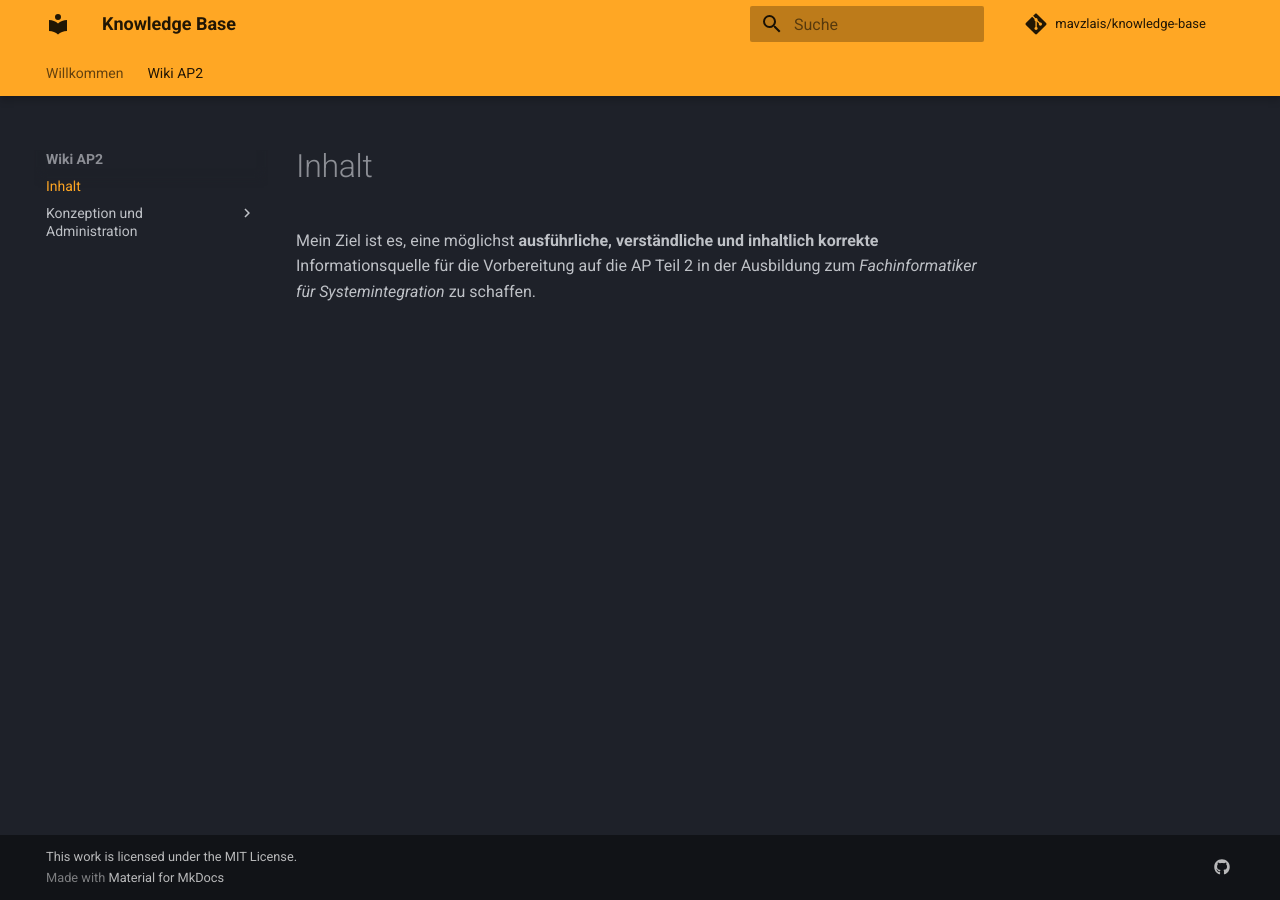
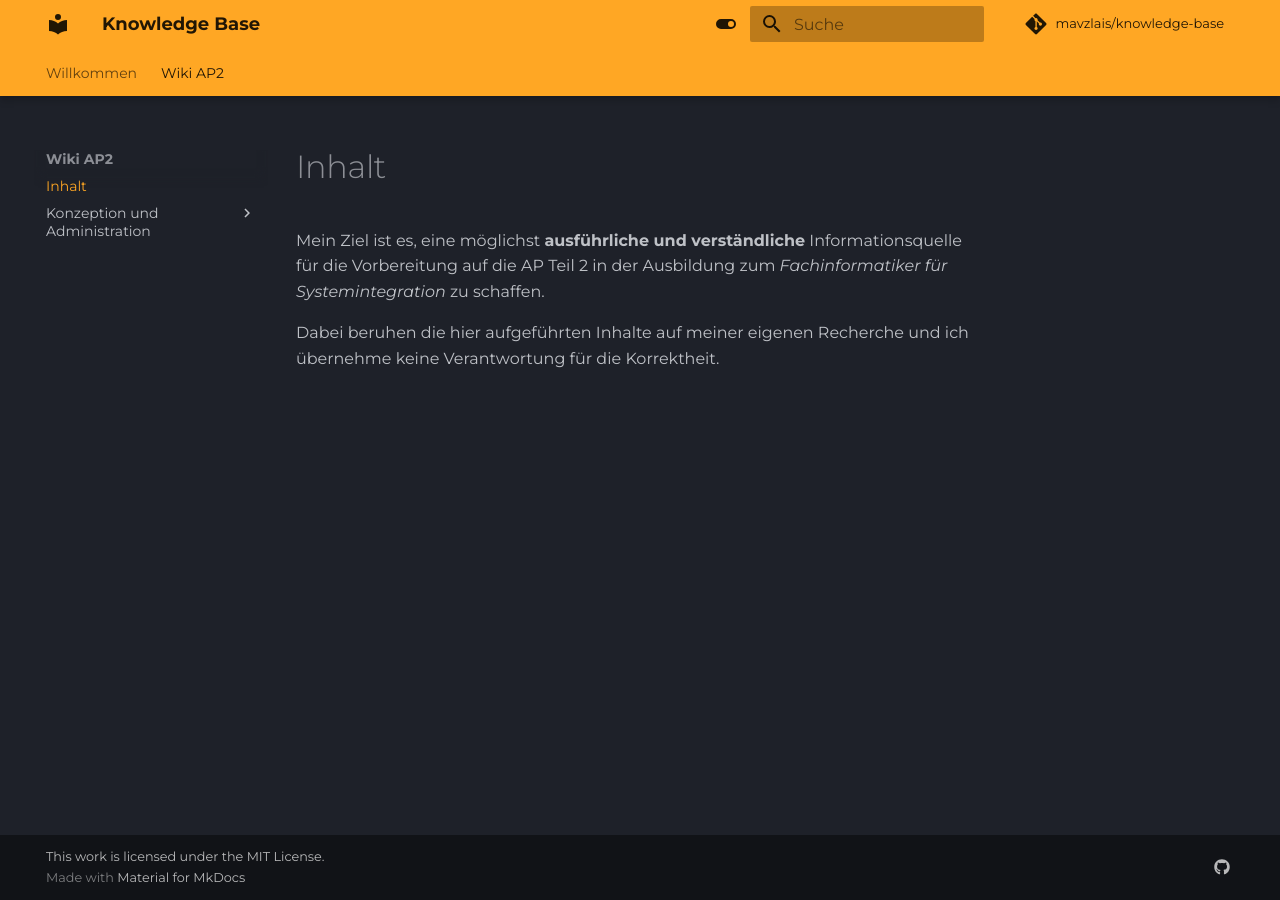
Before and after one commit to mavzlais/knowledge-base, an MkDocs documentation site: the page built from docs/02_wiki_ap2/index.md, in a window 1280 px wide. Built offline with MkDocs 1.6.1 and Material for MkDocs 9.7.7, drawn with Linux system fonts in a browser that asks for light colours; comment, search, counter and statistics services are not loaded.

Commit message:
refactor: update mkdocs.yml and homepage

```diff
--- a/docs/02_wiki_ap2/index.md
+++ b/docs/02_wiki_ap2/index.md
@@ -1 +1,3 @@
-Mein Ziel ist es, eine möglichst **ausführliche, verständliche und inhaltlich korrekte** Informationsquelle für die Vorbereitung auf die AP Teil 2 in der Ausbildung zum *Fachinformatiker für Systemintegration* zu schaffen.
+Mein Ziel ist es, eine möglichst **ausführliche und verständliche** Informationsquelle für die Vorbereitung auf die AP Teil 2 in der Ausbildung zum *Fachinformatiker für Systemintegration* zu schaffen.
+
+Dabei beruhen die hier aufgeführten Inhalte auf meiner eigenen Recherche und ich übernehme keine Verantwortung für die Korrektheit.
--- a/mkdocs.yml
+++ b/mkdocs.yml
@@ -13,10 +13,24 @@ theme:
     - navigation.tracking
     #- navigation.sections
     - content.footnote.tooltips
+    #- navigation.footer
   palette:
-      scheme: slate
+    - scheme: slate
       primary: orange
       accent: orange
+      toggle:
+        icon: material/toggle-switch
+        name: Light Mode
+
+    - scheme: default
+      primary: blue grey
+      accent: blue grey
+      toggle:
+        icon: material/toggle-switch-off-outline
+        name: Dark Mode
+  font:
+    text: Montserrat
+
 
 
 markdown_extensions:
@@ -33,6 +47,7 @@ extra:
     - icon: fontawesome/brands/github
       link: https://github.com/mavzlais/knowledge-base
 
+
 copyright: 'This work is licensed under the <a href="https://mit-license.org/">MIT License</a>.'
 
 repo_url: https://github.com/mavzlais/knowledge-base
```
